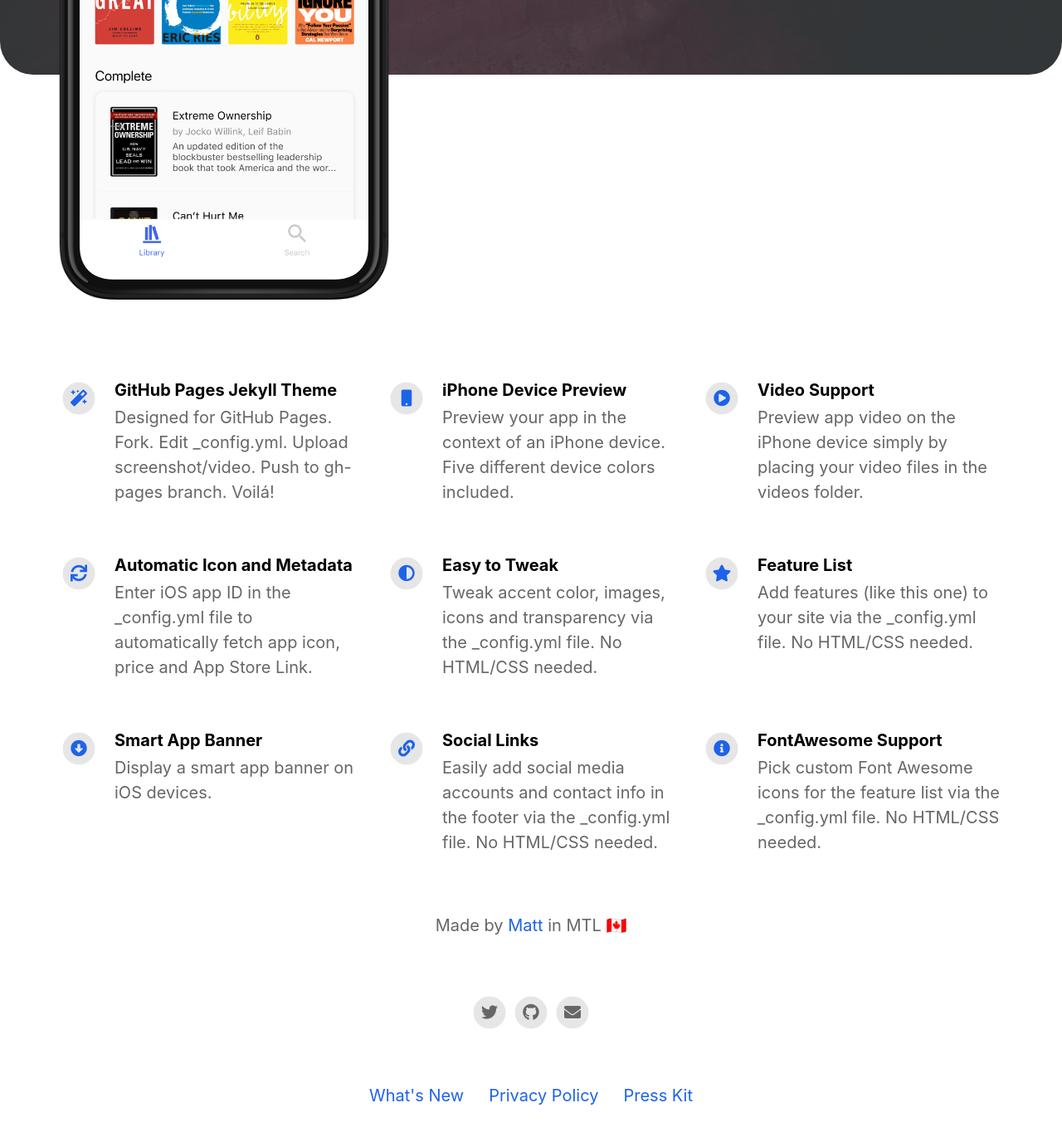
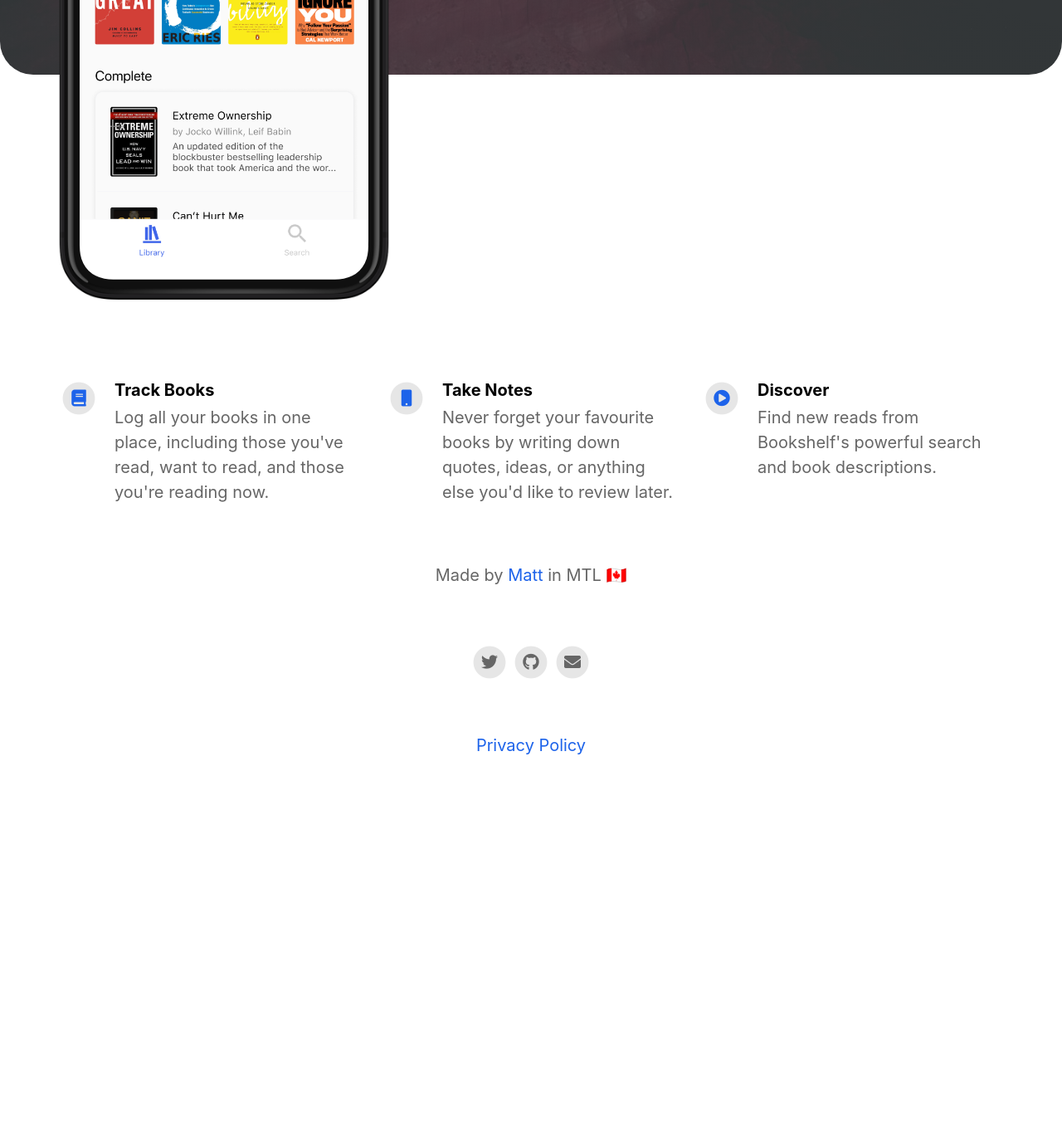
Before and after one commit to mattfrances/BookshelfLandingPage, a Jekyll site: the page built from index.html, in a window 1280 px wide and 1400 px high, scrolled down 624 px. Shown: the top 1370 px of the window at 83% size. Built offline with Jekyll 4.4.1, drawn with Linux system fonts in a browser that asks for light colours; nearby versions of some CDN libraries; after the commit the page ends 1602 px from its top, so only the background shows below that.

Commit message:
Remove changelog and update config

```diff
--- a/_config.yml
+++ b/_config.yml
@@ -2,12 +2,12 @@
 page_title                                :                                           # Automatically populates with app name if not set and if iOS app ID is set. Otherwise enter manually.
 
 # App Info
-ios_app_id                                : 1234793120                                # Required. Enter iOS app ID to automatically populate name, price and icons (e.g. 718043190).
+ios_app_id                                : 1556306224                                # Required. Enter iOS app ID to automatically populate name, price and icons (e.g. 718043190).
 ios_app_country                           : us                                        # Required outside USA. Enter 2 letter country code as in https://en.wikipedia.org/wiki/ISO_3166-1_alpha-2
 
 appstore_link                             :                                           # Automatically populates if not set and if iOS app ID is set. Otherwise enter manually.
 playstore_link                            :                                           # Enter Google Play Store URL.
-presskit_download_link                    : https://emilbaehr.com                                          # Enter a link to downloadable file or (e.g. public Dropbox link to a .zip file).
+presskit_download_link                    :                                          # Enter a link to downloadable file or (e.g. public Dropbox link to a .zip file).
                                                                                       # Or upload your press kit file to assets and set path accordingly (e.g. "assets/your_press_kit.zip").
 
 app_icon                                  : # assets/appicon.png                      # Automatically populates if not set and if iOS app ID is set.  Otherwise enter path to icon file manually.
@@ -35,41 +35,17 @@ youtube_username                          : MadeWithMatt
 # Feature List                            Edit, add or remove features to be presented.
 features                                  :
 
-  - title                                 : GitHub Pages Jekyll Theme
-    description                           : Designed for GitHub Pages. Fork. Edit _config.yml. Upload screenshot/video. Push to gh-pages branch. Voilá!
-    fontawesome_icon_name                 : magic
+  - title                                 : Track Books
+    description                           : Log all your books in one place, including those you've read, want to read, and those you're reading now.
+    fontawesome_icon_name                 : book
 
-  - title                                 : iPhone Device Preview
-    description                           : Preview your app in the context of an iPhone device. Five different device colors included.
+  - title                                 : Take Notes
+    description                           : Never forget your favourite books by writing down quotes, ideas, or anything else you'd like to review later.
     fontawesome_icon_name                 : mobile
 
-  - title                                 : Video Support
-    description                           : Preview app video on the iPhone device simply by placing your video files in the videos folder.
+  - title                                 : Discover
+    description                           : Find new reads from Bookshelf's powerful search and book descriptions.
     fontawesome_icon_name                 : play-circle
-
-  - title                                 : Automatic Icon and Metadata
-    description                           : Enter iOS app ID in the _config.yml file to automatically fetch app icon, price and App Store Link.
-    fontawesome_icon_name                 : sync
-
-  - title                                 : Easy to Tweak
-    description                           : Tweak accent color, images, icons and transparency via the _config.yml file. No HTML/CSS needed.
-    fontawesome_icon_name                 : adjust
-
-  - title                                 : Feature List
-    description                           : Add features (like this one) to your site via the _config.yml file. No HTML/CSS needed.
-    fontawesome_icon_name                 : star
-
-  - title                                 : Smart App Banner
-    description                           : Display a smart app banner on iOS devices.
-    fontawesome_icon_name                 : arrow-alt-circle-down
-
-  - title                                 : Social Links
-    description                           : Easily add social media accounts and contact info in the footer via the _config.yml file. No HTML/CSS needed.
-    fontawesome_icon_name                 : link
-
-  - title                                 : FontAwesome Support
-    description                           : Pick custom Font Awesome icons for the feature list via the _config.yml file. No HTML/CSS needed.
-    fontawesome_icon_name                 : info-circle
 
   - title                                 : # New Feature Title
     description                           : # New Feature Description
```
Also changed, not shown: _pages/changelog.md (deleted, +0 -65 lines).
